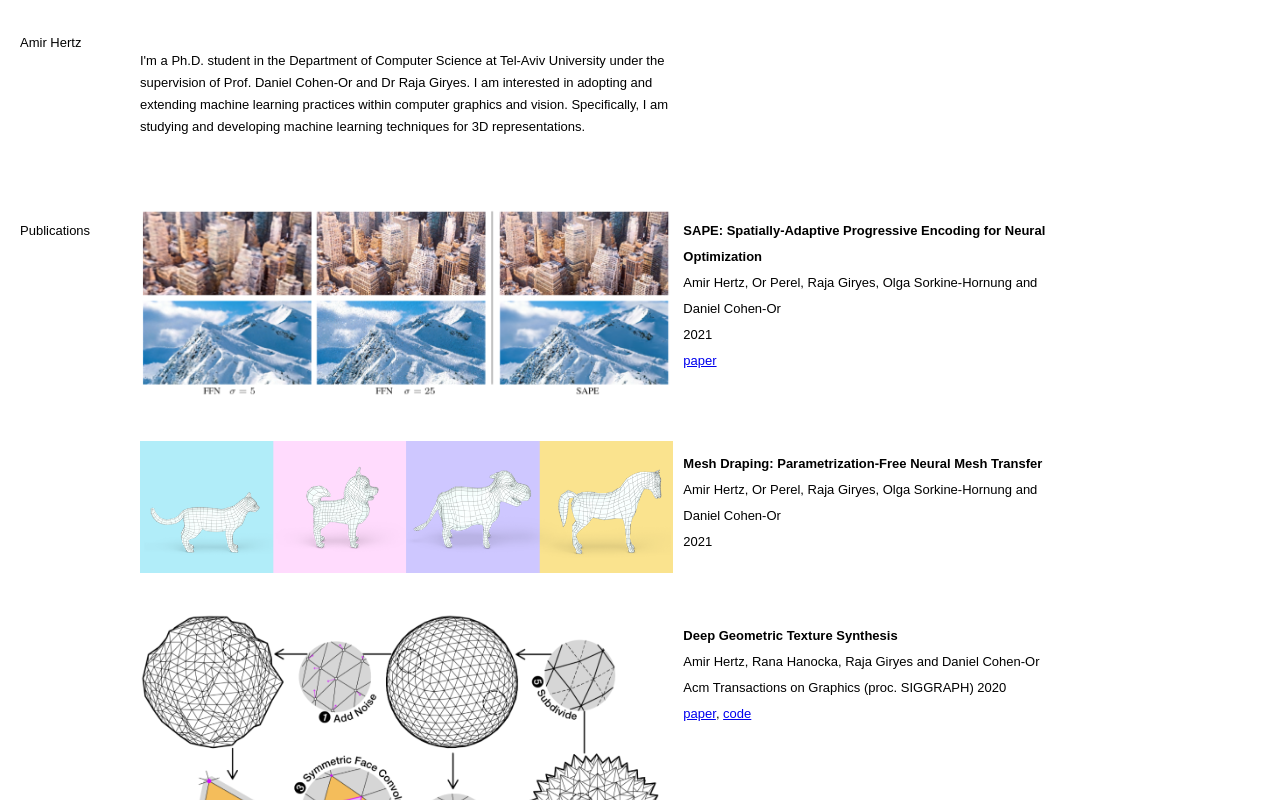
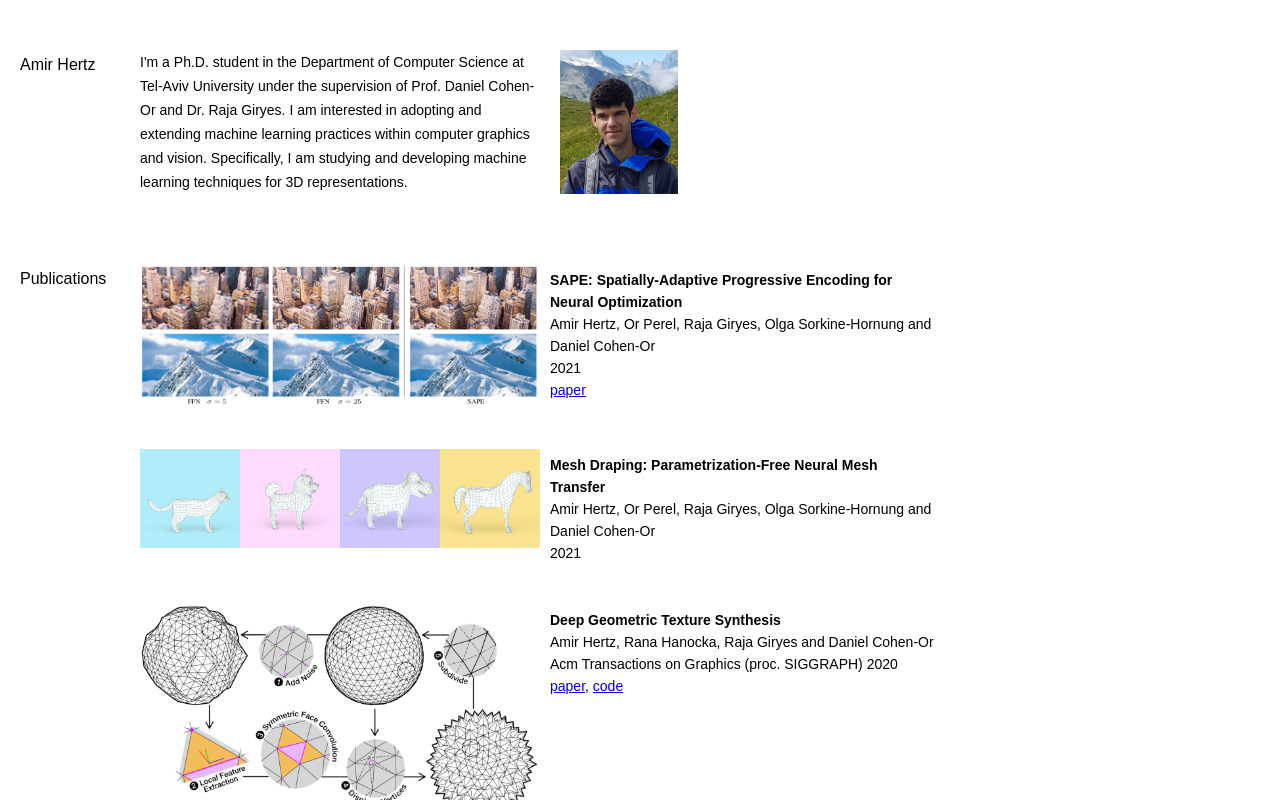
Before and after one commit to amirhertz/amirhertz.github.io, a plain HTML site: page index.html in a window 1280 px wide. Drawn offline with Linux system fonts and the light colour scheme.

Commit message:
Add files via upload

```diff
--- a/index.html
+++ b/index.html
@@ -11,7 +11,7 @@
 
 	<div id="about" class="draft">
 		I'm a Ph.D. student in the Department of Computer Science at Tel-Aviv University
-under the supervision of Prof. Daniel Cohen-Or and Dr Raja Giryes. I am interested in adopting and
+under the supervision of Prof. Daniel Cohen-Or and Dr. Raja Giryes. I am interested in adopting and
 extending machine learning practices within computer graphics and vision. Specifically, I am studying
 and developing machine learning techniques for 3D representations.
 	</div>
--- a/main.js
+++ b/main.js
@@ -3,7 +3,7 @@ var h=window.innerHeight;
 var wMod=w/(Math.round(w/20));
 var hMod=h/(Math.round(h/20));
 var menu_width=5*wMod;
-var imageW=40*wMod;
+var imageW=30*wMod;
 var imR=2/3;
 if (imageW>w-2*(menu_width+3*wMod))
 	imageW=w-2*(menu_width+3*wMod)
@@ -22,21 +22,34 @@ function get_block() {
 function add_about(canvas_stage) {
 	let block = get_block()
 	let topic = document.createElement('p');
-	topic.setAttribute('id','text');
+	let image_width = imageW * imR;
+	topic.setAttribute('id','topic');
 	topic.style.width= menu_width  +'px';
+	topic.style.paddingTop = 50  + "px";
 	topic.style.paddingLeft=1*wMod;
 	topic.innerHTML = "Amir Hertz";
 	block.appendChild(topic);
 	let offset = offset_left - menu_width - wMod;
 	let about_text = document.createElement('p');
 	about_text.setAttribute('id','text_a');
-	about_text.style.width= imR*imageW+'px';
+	about_text.style.width=  image_width+'px';
 	about_text.style.textAlign = "left";
 	about_text.style.paddingLeft = offset;
-	about_text.style.top=2 * hMod +'px';
+
 	about_text.innerHTML=document.getElementById('about').innerHTML;
 	block.appendChild(about_text);
+	let image_elem = document.createElement('img');
+	image_elem.setAttribute('id','photo');
+	image_elem.style.paddingLeft = offset  + "px";
+	image_elem.style.paddingTop = 50  + "px";
+	image_elem.src="20170713_100828.jpg";
+	block.appendChild(image_elem);
 	canvas_stage.appendChild(block);
+	console.log(about_text.offsetHeight);
+	console.log(about_text.style.height);
+	console.log(about_text.clientHeight);
+	image_elem.style.height = about_text.offsetHeight - 100;
+	image_elem.style.width = "auto"
 	return about_text.offsetHeight;
 }
 
@@ -50,7 +63,7 @@ function add_publication(canvas_stage) {
 			let offset = offset_left
 			if (p === 0){
 				let topic = document.createElement('p');
-				topic.setAttribute('id','text');
+				topic.setAttribute('id','topic');
 				topic.style.width= menu_width  +'px';
 				topic.style.paddingLeft=1*wMod;
 				topic.innerHTML = "Publications";
@@ -80,9 +93,10 @@ function add_publication(canvas_stage) {
 function add_awards(canvas_stage) {
 	let block = get_block()
 	let topic = document.createElement('p');
-	topic.setAttribute('id','text');
+	topic.setAttribute('id','topic');
 	topic.style.width= menu_width  +'px';
 	topic.style.paddingLeft=1*wMod;
+	topic.style.paddingTop = 50  + "px";
 	topic.innerHTML = "Awards";
 	block.appendChild(topic);
 	let offset = offset_left - menu_width - wMod;
--- a/style.css
+++ b/style.css
@@ -13,7 +13,7 @@
 	text-align:left;
 	/*font-family:'Maven';*/
 	font-family: arial;
-	font-size: 13px;
+	font-size: 14px;
 	line-height: 13px;
 	width:100%;
 	display:block;
@@ -24,47 +24,9 @@
 #menu{
 	position: fixed;left:0px; top:0px;
 }
-#topic0{
-	display:block;
-	position: absolute;
-	top: 10px;
-	left: 10px;
-
+#topic{
 	font-size: 16px;
-
-	color: rgb(255, 0, 0);
-
-}
-#topic0{
-
-	display:none;
-	position: absolute;left:0px; top:0px;
-	/*border: 1px solid;
-	transition: left 0.14s ease-out, top 0.14s ease-out;*/
-}
-#topic1{
-
-	display:block;
-	position: absolute;left:0px; top:0px;
-	/*border: 1px solid;
-	transition: left 0.14s ease-out, top 0.14s ease-out;*/
-}
-
-#text_a{
-	display:block;
-	width:50%;
-	float:left;
-	line-height: 22px;
-
-	padding-bottom: 50px;
-	padding-top: 50px;
-}
-#text{
-
-	/*text-align: center;*/
-	/*display:block;*/
-	/*position: relative;*/
-	margin-top: 10px;
+	margin-top: 2px;
 	padding-top: 20px;
 	padding-bottom: 20px;
 	padding-left: 10px;
@@ -75,12 +37,37 @@
 }
 
 
+#text_a{
+	display:block;
+	width:50%;
+	float:left;
+	line-height: 24px;
+
+	padding-bottom: 50px;
+	padding-top: 50px;
+}
+#text{
+
+	/*text-align: center;*/
+	/*display:block;*/
+	/*position: relative;*/
+	margin-top: 5px;
+	padding-top: 20px;
+	padding-bottom: 20px;
+	padding-left: 10px;
+	text-align: left;
+	line-height: 22px;
+	width:30%;
+	float:left;
+}
+
+
 #photo{
 	padding-top: 20px;
 	padding-bottom: 20px;
 	display:block;
 	/*position: relative;*/
-	width:50%;
+	width:30%;
 	float:left;
 	/*height: 400px;*/
 	/*border: 1px solid;*/
```
Also changed, not shown: 20170713_100828.jpg (added).
